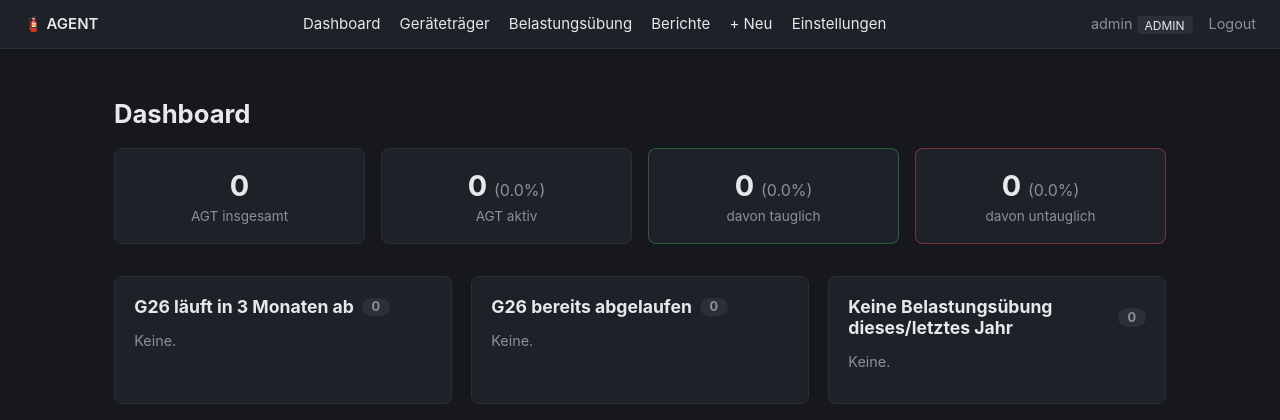
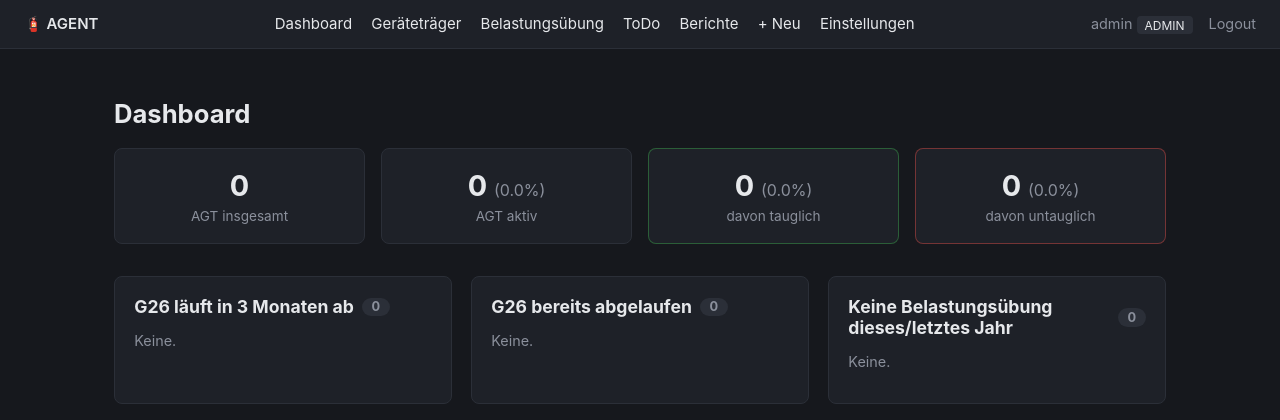
Before and after one commit to siliconserver/agent, a FastAPI app: page / in a window 1280 px wide. Shown: the top 420 px of the page. Run offline with FastAPI, Linux system fonts and the light colour scheme; the visitor is signed in with stand-in values (Sample User, id 1); data comes from the database, SQL or seed files in the repository.

Commit message:
ToDo-Ecke für noch einzupflegende Nachweise (#3)
Neue Seite /todo mit den Status ToDo, In Arbeit und Erledigt. Erledigte
Einträge werden einen Tag nach dem Erledigen ausgeblendet. Dashboard
zeigt die Zahl offener ToDos. Version 2.2.

Closes #3

Co-Authored-By: Claude Opus 5.5 <noreply@anthropic.com>
Claude-Session: https://claude.ai/code/session_01AKBP8K6sVNtFMPb1XoPVN3

```diff
--- a/app/crud.py
+++ b/app/crud.py
@@ -271,3 +271,53 @@ def belastung_termine_upcoming(db: Session, days: int = 3):
         )
         .all()
     )
+
+
+# ------------------------------------------------------------------- ToDo
+
+# so lange bleiben erledigte ToDos noch in der Liste sichtbar
+TODO_ERLEDIGT_SICHTBAR = timedelta(days=1)
+
+
+def todos_visible(db: Session):
+    """Alle offenen ToDos plus die, die vor weniger als einem Tag erledigt wurden.
+
+    Liefert ein Dict status -> Liste, älteste zuerst.
+    """
+    from datetime import datetime, timezone
+
+    grenze = datetime.now(timezone.utc) - TODO_ERLEDIGT_SICHTBAR
+    todos = (
+        db.query(models.Todo)
+        .options(joinedload(models.Todo.member))
+        .filter(
+            (models.Todo.status != "erledigt")
+            | (models.Todo.erledigt_am.is_(None))
+            | (models.Todo.erledigt_am >= grenze)
+        )
+        .order_by(models.Todo.created_at, models.Todo.id)
+        .all()
+    )
+    grouped = {status: [] for status in models.TODO_STATUS}
+    for t in todos:
+        grouped.setdefault(t.status, []).append(t)
+    # Erledigte: zuletzt erledigte oben
+    grouped["erledigt"].sort(key=lambda t: t.erledigt_am or t.created_at, reverse=True)
+    return grouped
+
+
+def todos_open_count(db: Session) -> int:
+    return db.query(models.Todo).filter(models.Todo.status != "erledigt").count()
+
+
+def set_todo_status(todo: "models.Todo", status: str) -> None:
+    """Setzt den Status und pflegt erledigt_am mit."""
+    from datetime import datetime, timezone
+
+    if status not in models.TODO_STATUS:
+        raise ValueError(status)
+    if status == "erledigt" and todo.status != "erledigt":
+        todo.erledigt_am = datetime.now(timezone.utc)
+    elif status != "erledigt":
+        todo.erledigt_am = None
+    todo.status = status
--- a/app/main.py
+++ b/app/main.py
@@ -75,6 +75,10 @@ MESSAGES = {
     "teilnahme_exists": "Dieser AGT ist diesem Termin bereits zugewiesen.",
     "teilnahme_full": "Diese Gruppe ist bereits voll.",
     "member_deleted": "Geräteträger wurde gelöscht.",
+    "todo_created": "ToDo wurde angelegt.",
+    "todo_updated": "ToDo wurde gespeichert.",
+    "todo_deleted": "ToDo wurde gelöscht.",
+    "todo_titel_fehlt": "Bitte einen Titel oder eine Art angeben.",
     "totp_enabled": "Zwei-Faktor-Authentifizierung wurde aktiviert.",
     "totp_disabled": "Zwei-Faktor-Authentifizierung wurde deaktiviert.",
     "totp_invalid": "Code ungültig, bitte erneut versuchen.",
@@ -386,6 +390,7 @@ def dashboard(request: Request, db: Session = Depends(get_db)):
     year_end = crud.members_expiring_year_end(db)
     tauglich = crud.members_tauglich(db)
     untauglich = crud.members_untauglich(db)
+    todos_offen = crud.todos_open_count(db)
 
     return templates.TemplateResponse(
         "dashboard.html",
@@ -401,6 +406,7 @@ def dashboard(request: Request, db: Session = Depends(get_db)):
             "today": date.today(),
             "tauglich": tauglich,
             "untauglich": untauglich,
+            "todos_offen": todos_offen,
         },
     )
 
@@ -977,6 +983,147 @@ def _belastung_pdf(request: Request, db: Session, year: int):
     )
 
 
+# --------------------------------------------------------------- ToDo ----
+
+def _todo_or_404(db: Session, todo_id: int) -> "models.Todo":
+    todo = db.query(models.Todo).filter(models.Todo.id == todo_id).first()
+    if not todo:
+        raise HTTPException(404, "Nicht gefunden")
+    return todo
+
+
+def _todo_form_context(request: Request, db: Session, user, todo):
+    return {
+        "request": request,
+        "user": user,
+        "todo": todo,
+        "members": crud.members_active(db),
+        "kategorien": models.TODO_KATEGORIEN,
+        "status_labels": models.TODO_STATUS,
+    }
+
+
+@app.get("/todo", response_class=HTMLResponse)
+def todo_list(request: Request, db: Session = Depends(get_db)):
+    user = current_user(request, db)
+    if not user:
+        return RedirectResponse("/login", status_code=303)
+    return templates.TemplateResponse(
+        "todo_list.html",
+        {
+            "request": request,
+            "user": user,
+            "todos": crud.todos_visible(db),
+            "status_labels": models.TODO_STATUS,
+            "members": crud.members_active(db),
+            "kategorien": models.TODO_KATEGORIEN,
+        },
+    )
+
+
+@app.post("/todo/new")
+def todo_new(
+    request: Request,
+    titel: str = Form(""),
+    kategorie: str = Form(""),
+    member_id: str = Form(""),
+    bemerkung: str = Form(""),
+    db: Session = Depends(get_db),
+):
+    user = current_user(request, db)
+    if not user:
+        return RedirectResponse("/login", status_code=303)
+    require_admin(user)
+
+    titel = titel.strip()
+    if not titel:
+        # ohne eigenen Titel z.B. "G26-Nachweis" als Titel verwenden
+        titel = kategorie.strip()
+    if not titel:
+        return RedirectResponse("/todo?msg=todo_titel_fehlt", status_code=303)
+
+    db.add(
+        models.Todo(
+            titel=titel,
+            kategorie=kategorie or None,
+            member_id=int(member_id) if member_id else None,
+            bemerkung=bemerkung.strip() or None,
+            status="todo",
+            erstellt_von=user.username,
+        )
+    )
+    db.commit()
+    return RedirectResponse("/todo?msg=todo_created", status_code=303)
+
+
+@app.get("/todo/{todo_id}/edit", response_class=HTMLResponse)
+def todo_edit_form(todo_id: int, request: Request, db: Session = Depends(get_db)):
+    user = current_user(request, db)
+    if not user:
+        return RedirectResponse("/login", status_code=303)
+    require_admin(user)
+    todo = _todo_or_404(db, todo_id)
+    return templates.TemplateResponse("todo_form.html", _todo_form_context(request, db, user, todo))
+
+
+@app.post("/todo/{todo_id}/edit")
+def todo_edit(
+    todo_id: int,
+    request: Request,
+    titel: str = Form(...),
+    kategorie: str = Form(""),
+    member_id: str = Form(""),
+    bemerkung: str = Form(""),
+    status: str = Form("todo"),
+    db: Session = Depends(get_db),
+):
+    user = current_user(request, db)
+    if not user:
+        return RedirectResponse("/login", status_code=303)
+    require_admin(user)
+    todo = _todo_or_404(db, todo_id)
+
+    todo.titel = titel.strip() or todo.titel
+    todo.kategorie = kategorie or None
+    todo.member_id = int(member_id) if member_id else None
+    todo.bemerkung = bemerkung.strip() or None
+    if status in models.TODO_STATUS:
+        crud.set_todo_status(todo, status)
+    db.commit()
+    return RedirectResponse("/todo?msg=todo_updated", status_code=303)
+
+
+@app.post("/todo/{todo_id}/status")
+def todo_set_status(
+    todo_id: int,
+    request: Request,
+    status: str = Form(...),
+    db: Session = Depends(get_db),
+):
+    user = current_user(request, db)
+    if not user:
+        return RedirectResponse("/login", status_code=303)
+    require_admin(user)
+    todo = _todo_or_404(db, todo_id)
+    if status not in models.TODO_STATUS:
+        raise HTTPException(400, "Unbekannter Status")
+    crud.set_todo_status(todo, status)
+    db.commit()
+    return RedirectResponse("/todo", status_code=303)
+
+
+@app.post("/todo/{todo_id}/delete")
+def todo_delete(todo_id: int, request: Request, db: Session = Depends(get_db)):
+    user = current_user(request, db)
+    if not user:
+        return RedirectResponse("/login", status_code=303)
+    require_admin(user)
+    todo = _todo_or_404(db, todo_id)
+    db.delete(todo)
+    db.commit()
+    return RedirectResponse("/todo?msg=todo_deleted", status_code=303)
+
+
 # ----------------------------------------------------------- Settings ----
 
 @app.get("/settings", response_class=HTMLResponse)
--- a/app/templates/base.html
+++ b/app/templates/base.html
@@ -23,6 +23,7 @@
     <a href="/">Dashboard</a>
     <a href="/members">Geräteträger</a>
     <a href="/belastung">Belastungsübung</a>
+    <a href="/todo">ToDo</a>
     <a href="/reports">Berichte</a>
     {% if user.role.value == "admin" %}
     <div class="nav-dropdown">
@@ -30,6 +31,7 @@
       <div class="nav-dropdown-menu">
         <a href="/members/new">AGT</a>
         <a href="/belastung/termin/new">Belastungsübung</a>
+        <a href="/todo">ToDo</a>
       </div>
     </div>
     <a href="/settings">Einstellungen</a>
--- a/app/templates/dashboard.html
+++ b/app/templates/dashboard.html
@@ -21,6 +21,10 @@
     <div class="stat-label">davon untauglich</div>
   </div>
 </div>
+
+{% if todos_offen %}
+<div class="alert alert-todo"><a href="/todo">{{ todos_offen }} offene{{ "s" if todos_offen == 1 else "" }} ToDo{{ "" if todos_offen == 1 else "s" }}</a>: Nachweise, die noch eingepflegt werden müssen.</div>
+{% endif %}
 
 <div class="panel-grid">
   <div class="panel">
```
Also changed, not shown: app/models.py (+44 -0 lines), app/static/style.css (+28 -0 lines), app/templates/todo_form.html (added, +36 -0 lines), app/templates/todo_list.html (added, +70 -0 lines), CHANGELOG.md.
